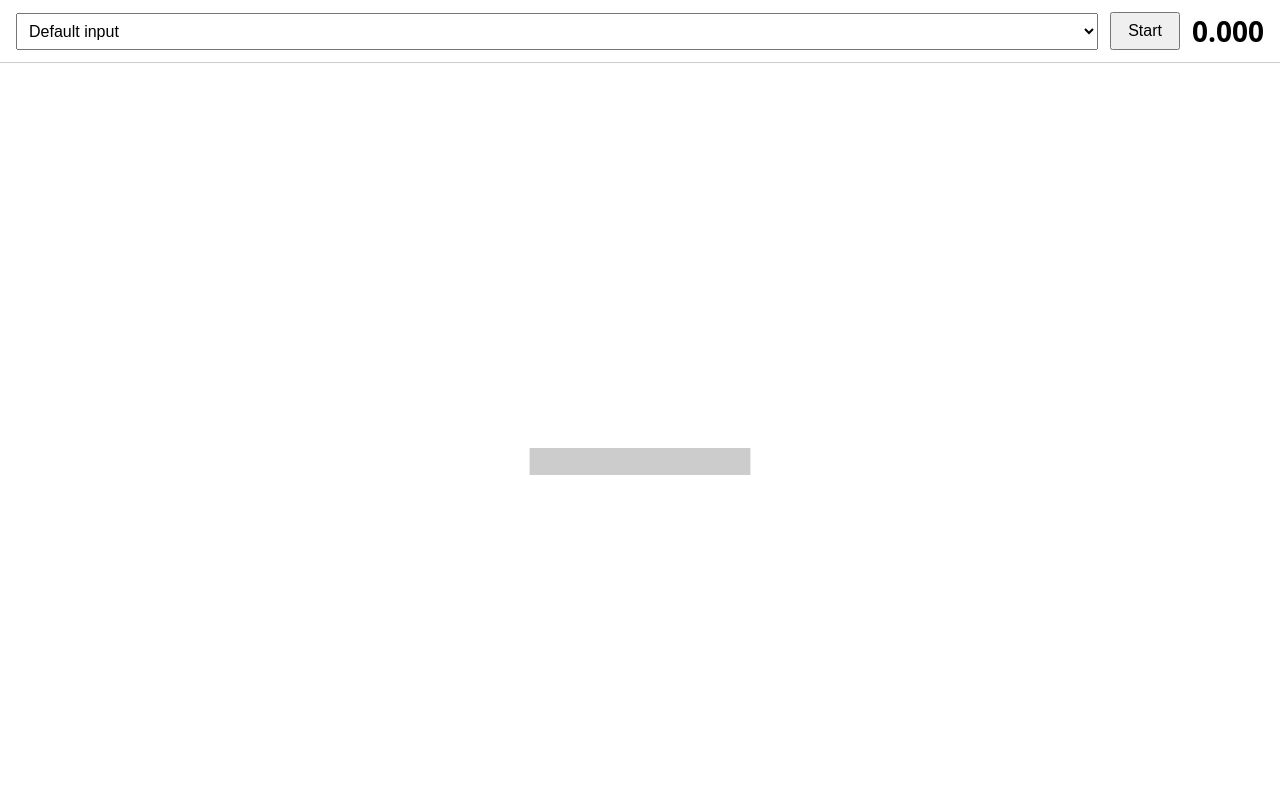
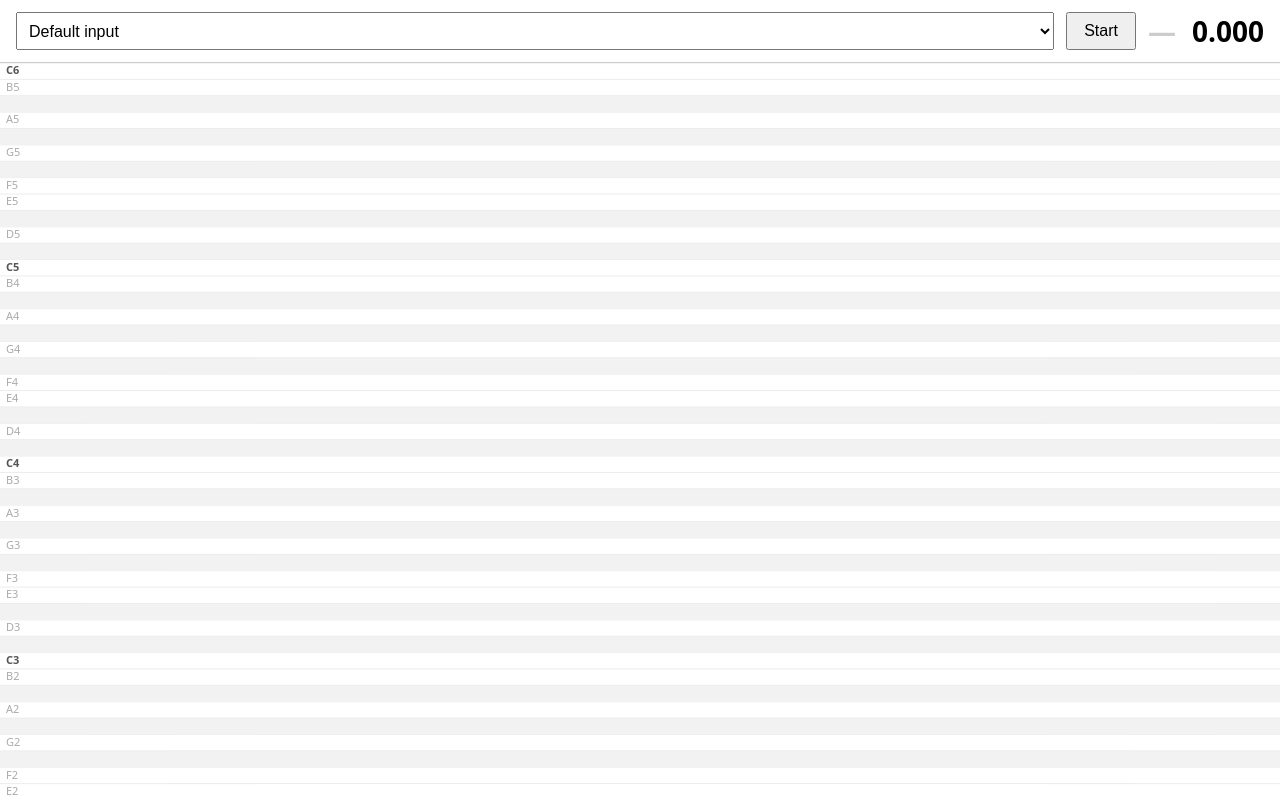
Before and after one commit to 1001harps/vox, a React (Vite) app: page / in a window 1280 px wide. Built offline with nearby package versions, Linux system fonts and the light colour scheme.

Commit message:
initial pitch graph

```diff
--- a/src/App.tsx
+++ b/src/App.tsx
@@ -1,4 +1,4 @@
-import { useEffect, useRef, useState } from 'react'
+import { useCallback, useEffect, useRef, useState } from 'react'
 
 const NOTE_NAMES = [
   'C', 'C#', 'D', 'D#', 'E', 'F', 'F#', 'G', 'G#', 'A', 'A#', 'B',
@@ -67,6 +67,20 @@ function noteFromPitch(freq: number): { name: string; cents: number } {
   return { name: `${name}${octave}`, cents }
 }
 
+// Piano-roll vertical range: E2 (guitar low E) up to C6.
+const MIN_MIDI = 40
+const MAX_MIDI = 84
+const LANES = MAX_MIDI - MIN_MIDI + 1
+
+// Continuous MIDI number for a frequency (float, for smooth dot placement).
+function freqToMidi(freq: number): number {
+  return 69 + 12 * Math.log2(freq / 440)
+}
+
+function isBlackKey(midi: number): boolean {
+  return [1, 3, 6, 8, 10].includes(((midi % 12) + 12) % 12)
+}
+
 function App() {
   const [devices, setDevices] = useState<MediaDeviceInfo[]>([])
   const [deviceId, setDeviceId] = useState<string>('')
@@ -77,6 +91,85 @@ function App() {
   const audioContextRef = useRef<AudioContext | null>(null)
   const streamRef = useRef<MediaStream | null>(null)
   const rafRef = useRef<number | null>(null)
+  const canvasRef = useRef<HTMLCanvasElement | null>(null)
+  const graphRef = useRef<HTMLDivElement | null>(null)
+
+  // Match the canvas backing store to its CSS size (and DPR) so it stays crisp.
+  const sizeCanvas = useCallback(() => {
+    const canvas = canvasRef.current
+    const container = graphRef.current
+    if (!canvas || !container) return
+    const dpr = window.devicePixelRatio || 1
+    canvas.width = container.clientWidth * dpr
+    canvas.height = container.clientHeight * dpr
+    // Setting width/height resets the transform, so re-apply DPR scaling here.
+    canvas.getContext('2d')?.setTransform(dpr, 0, 0, dpr, 0, 0)
+  }, [])
+
+  // Draw the piano-roll grid plus a dot at the current pitch (pitchHz <= 0 = none).
+  // Imperative + called every frame, so the dot never triggers a React re-render.
+  const renderGraph = useCallback((pitchHz: number) => {
+    const canvas = canvasRef.current
+    const ctx = canvas?.getContext('2d')
+    if (!canvas || !ctx) return
+
+    const dpr = window.devicePixelRatio || 1
+    const width = canvas.width / dpr
+    const height = canvas.height / dpr
+    const laneH = height / LANES
+    // Center of the lane for a (possibly fractional) MIDI value.
+    const midiToY = (midi: number) => (MAX_MIDI - midi + 0.5) * laneH
+
+    ctx.clearRect(0, 0, width, height)
+
+    ctx.textBaseline = 'middle'
+    for (let midi = MIN_MIDI; midi <= MAX_MIDI; midi++) {
+      const top = (MAX_MIDI - midi) * laneH
+      const mid = top + laneH / 2
+
+      if (isBlackKey(midi)) {
+        ctx.fillStyle = '#f2f2f2'
+        ctx.fillRect(0, top, width, laneH)
+      }
+      ctx.strokeStyle = '#ececec'
+      ctx.beginPath()
+      ctx.moveTo(0, top)
+      ctx.lineTo(width, top)
+      ctx.stroke()
+
+      // Label natural notes only; make each C bolder for octave orientation.
+      if (!isBlackKey(midi)) {
+        const name = NOTE_NAMES[((midi % 12) + 12) % 12]
+        const isC = midi % 12 === 0
+        ctx.fillStyle = isC ? '#555' : '#aaa'
+        ctx.font = `${isC ? 600 : 400} 11px system-ui, sans-serif`
+        ctx.fillText(`${name}${Math.floor(midi / 12) - 1}`, 6, mid)
+      }
+    }
+
+    if (pitchHz > 0) {
+      const midi = Math.min(MAX_MIDI, Math.max(MIN_MIDI, freqToMidi(pitchHz)))
+      const inTune = Math.abs(noteFromPitch(pitchHz).cents) <= 5
+      ctx.fillStyle = inTune ? '#2e9e4f' : '#111'
+      ctx.beginPath()
+      ctx.arc(width / 2, midiToY(midi), 7, 0, Math.PI * 2)
+      ctx.fill()
+    }
+  }, [])
+
+  // Size + draw the empty grid on mount, and re-fit on resize / orientation change.
+  useEffect(() => {
+    sizeCanvas()
+    renderGraph(-1)
+    const container = graphRef.current
+    if (!container) return
+    const ro = new ResizeObserver(() => {
+      sizeCanvas()
+      renderGraph(-1)
+    })
+    ro.observe(container)
+    return () => ro.disconnect()
+  }, [sizeCanvas, renderGraph])
 
   // Populate the device list. Labels only appear once we have mic permission,
   // so refresh again after the stream starts.
@@ -142,6 +235,8 @@ function App() {
         setPitch(-1)
       }
 
+      // `smoothed` holds the last note during the hold window, then goes to -1.
+      renderGraph(smoothed)
       rafRef.current = requestAnimationFrame(tick)
     }
     tick()
@@ -160,35 +255,20 @@ function App() {
     setRunning(false)
     setVolume(0)
     setPitch(-1)
+    renderGraph(-1)
   }
 
   // Clean up on unmount.
   useEffect(() => stop, [])
 
   return (
-    <>
-    <nav
-      style={{
-        display: 'flex',
-        alignItems: 'center',
-        flexWrap: 'wrap',
-        gap: 12,
-        padding: '12px 16px',
-        borderBottom: '1px solid #ccc',
-        boxSizing: 'border-box',
-      }}
-    >
+    <div className="app">
+    <nav className="nav">
+      <div className="nav-controls">
         <select
           value={deviceId}
           onChange={(e) => setDeviceId(e.target.value)}
           disabled={running}
-        style={{
-          fontSize: 16,
-          padding: 8,
-          flex: '1 1 180px',
-          minWidth: 0,
-          maxWidth: '100%',
-        }}
         >
           <option value="">Default input</option>
           {devices.map((d) => (
@@ -199,82 +279,51 @@ function App() {
         </select>
 
         {running ? (
-        <button onClick={stop} style={{ fontSize: 16, padding: '8px 16px' }}>
-          Stop
-        </button>
+          <button onClick={stop}>Stop</button>
         ) : (
-        <button onClick={start} style={{ fontSize: 16, padding: '8px 16px' }}>
-          Start
-        </button>
+          <button onClick={start}>Start</button>
         )}
+      </div>
 
-      <div
+      <div className="nav-readouts">
+        {(() => {
+          const note = pitch > 0 ? noteFromPitch(pitch) : null
+          const inTune = note ? Math.abs(note.cents) <= 5 : false
+          return (
+            <div className="nav-pitch">
+              <span
                 style={{
-          marginLeft: 'auto',
                   fontSize: 28,
-          fontVariantNumeric: 'tabular-nums',
                   fontWeight: 700,
+                  color: note ? (inTune ? '#2e9e4f' : '#111') : '#ccc',
                 }}
               >
-        {volume.toFixed(3)}
+                {note ? note.name : '—'}
+              </span>
+              {note && (
+                <span
+                  style={{ fontSize: 16, color: inTune ? '#2e9e4f' : '#c0392b' }}
+                >
+                  {note.cents > 0 ? `+${note.cents}` : note.cents}
+                </span>
+              )}
+              {note && (
+                <span style={{ fontSize: 14, color: '#888' }}>
+                  {pitch.toFixed(1)} Hz
+                </span>
+              )}
+            </div>
+          )
+        })()}
+
+        <div style={{ fontSize: 28, fontWeight: 700 }}>{volume.toFixed(3)}</div>
       </div>
     </nav>
 
-    <main
-      style={{
-        display: 'flex',
-        flexDirection: 'column',
-        alignItems: 'center',
-        justifyContent: 'center',
-        minHeight: 'calc(100vh - 60px)',
-        gap: 8,
-      }}
-    >
-      {pitch > 0 ? (
-        (() => {
-          const { name, cents } = noteFromPitch(pitch)
-          const inTune = Math.abs(cents) <= 5
-          return (
-            <>
-              <div
-                style={{
-                  fontSize: 'clamp(80px, 28vw, 240px)',
-                  fontWeight: 700,
-                  lineHeight: 1,
-                  color: inTune ? '#2e9e4f' : '#111',
-                }}
-              >
-                {name}
+      <div className="graph" ref={graphRef}>
+        <canvas ref={canvasRef} />
       </div>
-              <div
-                style={{
-                  fontSize: 24,
-                  fontVariantNumeric: 'tabular-nums',
-                  color: inTune ? '#2e9e4f' : '#c0392b',
-                }}
-              >
-                {cents > 0 ? `+${cents}` : cents} cents
     </div>
-              <div style={{ fontSize: 18, color: '#888' }}>
-                {pitch.toFixed(1)} Hz
-              </div>
-            </>
-          )
-        })()
-      ) : (
-        <div
-          style={{
-            fontSize: 'clamp(80px, 28vw, 240px)',
-            fontWeight: 700,
-            lineHeight: 1,
-            color: '#ccc',
-          }}
-        >
-          —
-        </div>
-      )}
-    </main>
-    </>
   )
 }
 
--- a/src/index.css
+++ b/src/index.css
@@ -5,3 +5,79 @@
 body {
   margin: 0;
 }
+
+.app {
+  display: flex;
+  flex-direction: column;
+  height: 100dvh;
+}
+
+.nav {
+  flex: 0 0 auto;
+  display: flex;
+  flex-wrap: wrap;
+  align-items: center;
+  gap: 12px;
+  padding: 12px 16px;
+  border-bottom: 1px solid #ccc;
+  box-sizing: border-box;
+}
+
+/* Fills the remaining height below the nav; min-height:0 lets it shrink so the
+   canvas can size to it instead of overflowing. */
+.graph {
+  flex: 1 1 auto;
+  min-height: 0;
+}
+
+.graph canvas {
+  display: block;
+  width: 100%;
+  height: 100%;
+}
+
+/* Controls group grows to fill the row; the select shrinks within it. */
+.nav-controls {
+  display: flex;
+  gap: 12px;
+  flex: 1 1 260px;
+  min-width: 0;
+}
+
+.nav-controls select {
+  flex: 1 1 auto;
+  min-width: 0;
+  font-size: 16px;
+  padding: 8px;
+}
+
+.nav-controls button {
+  flex: 0 0 auto;
+  font-size: 16px;
+  padding: 8px 16px;
+}
+
+/* Readouts stay together as one unit, pushed to the right on wide screens. */
+.nav-readouts {
+  display: flex;
+  align-items: baseline;
+  gap: 16px;
+  margin-left: auto;
+  font-variant-numeric: tabular-nums;
+}
+
+.nav-pitch {
+  display: flex;
+  align-items: baseline;
+  gap: 8px;
+}
+
+/* On narrow screens, readouts wrap to their own full-width row instead of
+   spilling unevenly: pitch on the left, volume on the right. */
+@media (max-width: 600px) {
+  .nav-readouts {
+    margin-left: 0;
+    width: 100%;
+    justify-content: space-between;
+  }
+}
```
Lines whose indentation alone changed are shown as unchanged.
